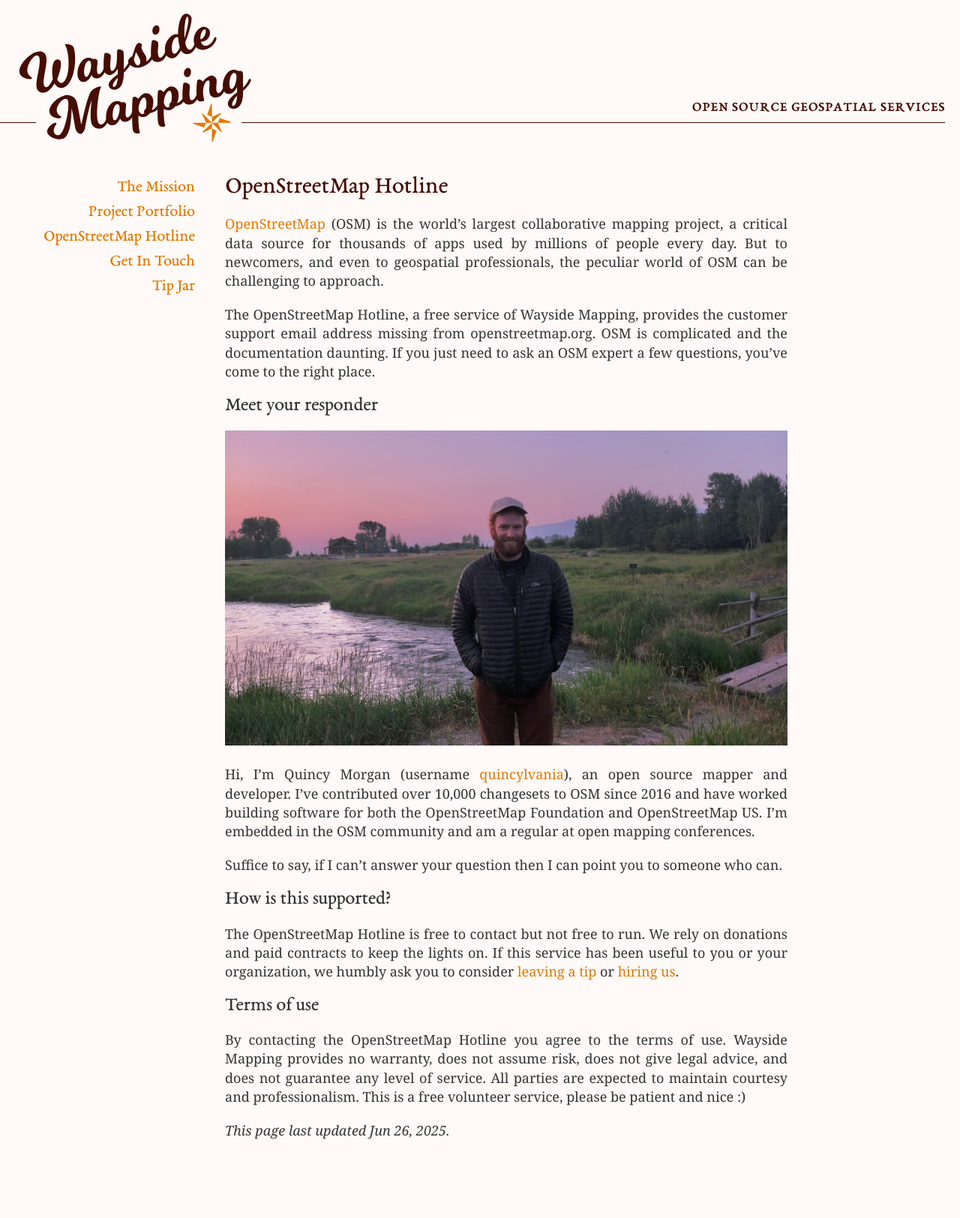
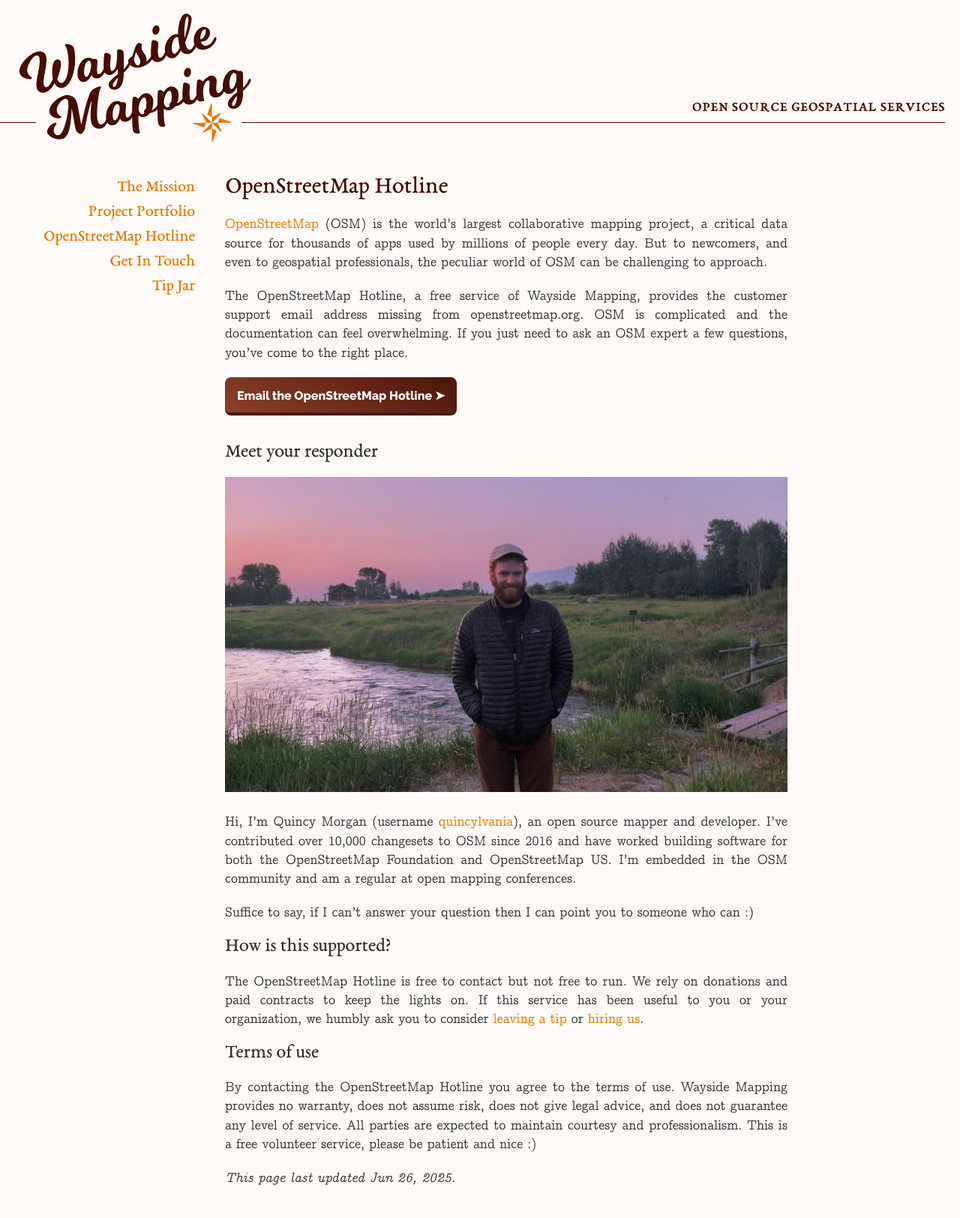
Before and after one commit to waysidemapping/waysidemapping.org, a Jekyll site: the page built from _source/_pages/osm-hotline.md, in a window 1280 px wide. Shown: the whole page at 75% size. Built offline with Jekyll 4.4.1, drawn with Linux system fonts in a browser that asks for light colours; before the commit the page ends 1560 px from its top, so only the background shows below that.

Commit message:
Continue hotline page

```diff
--- a/_source/_pages/osm-hotline.md
+++ b/_source/_pages/osm-hotline.md
@@ -5,7 +5,9 @@
 ---
 [OpenStreetMap](https://www.openstreetmap.org/about/) (OSM) is the world's largest collaborative mapping project, a critical data source for thousands of apps used by millions of people every day. But to newcomers, and even to geospatial professionals, the peculiar world of OSM can be challenging to approach.
 
-The OpenStreetMap Hotline, a free service of Wayside Mapping, provides the customer support email address missing from openstreetmap.org. OSM is complicated and the documentation daunting. If you just need to ask an OSM expert a few questions, you've come to the right place.
+The OpenStreetMap Hotline, a free service of Wayside Mapping, provides the customer support email address missing from openstreetmap.org. OSM is complicated and the documentation can feel overwhelming. If you just need to ask an OSM expert a few questions, you've come to the right place.
+
+<a href="mailto:osmhotline@waysidemapping.org" class="button hotline-button" style="margin-bottom:16px;">Email the OpenStreetMap Hotline ➤</a>
 
 ## Meet your responder
 
@@ -13,7 +15,7 @@
 
 Hi, I'm Quincy Morgan (username [quincylvania](https://www.openstreetmap.org/user/quincylvania)), an open source mapper and developer. I've contributed over 10,000 changesets to OSM since 2016 and have worked building software for both the OpenStreetMap Foundation and OpenStreetMap US. I'm embedded in the OSM community and am a regular at open mapping conferences.
 
-Suffice to say, if I can't answer your question then I can point you to someone who can.
+Suffice to say, if I can't answer your question then I can point you to someone who can :)
 
 ## How is this supported?
 
--- a/_source/_sass/_layout.scss
+++ b/_source/_sass/_layout.scss
@@ -16,7 +16,7 @@
   color: v.$brand-color;
   text-decoration: none;
 }
-a:hover {
+a:hover, a:focus {
   text-decoration: underline;
 }
 
@@ -127,7 +127,27 @@
   font-size: 1.2em;
 }
 
-/* footer */
+a.hotline-button {
+  background: linear-gradient(210deg, rgb(76, 21, 11) 0%, rgb(140, 64, 41) 100%);
+  color: #fff;
+  font-size: 16px;
+  font-family: 'Raleway', sans-serif;
+  font-weight: 800;
+  padding: 12px 16px 10px 16px;
+  border-radius: 8px;
+  display: inline-block;
+  border-bottom: 4px solid #481910;
+
+  &:hover, &:focus, &:active {
+    background: rgb(140, 64, 41);
+    text-decoration: none;
+  }
+  &:active {
+    border-bottom-width: 2px;
+    margin-top: 2px;
+  }
+}
+
 
 .narrow-only {
   display: none;
--- a/_source/assets/style.scss
+++ b/_source/assets/style.scss
@@ -12,3 +12,28 @@
   src: url($fonturl + 'EBGaramond08-Regular.otf');
   font-family: "EBGaramond";
 }
+@font-face{
+  src: url($fonturl + 'Raleway-ExtraBold.ttf');
+  font-family: "Raleway";
+  font-weight: 800;
+}
+@font-face{
+  src: url($fonturl + 'cmunorm.ttf');
+  font-family: "CMU Concrete";
+}
+@font-face{
+  src: url($fonturl + 'cmunobx.ttf');
+  font-family: "CMU Concrete";
+  font-weight: bold;
+}
+@font-face{
+  src: url($fonturl + 'cmunoti.ttf');
+  font-family: "CMU Concrete";
+  font-style: italic;
+}
+@font-face{
+  src: url($fonturl + 'cmunobi.ttf');
+  font-family: "CMU Concrete";
+  font-weight: bold;
+  font-style: italic;
+}
```
Also changed, not shown: _source/assets/fonts/Raleway-ExtraBold.ttf (added), _source/assets/fonts/cmunobi.ttf (added), _source/assets/fonts/cmunobx.ttf (added), _source/assets/fonts/cmunorm.ttf (added), _source/assets/fonts/cmunoti.ttf (added).
